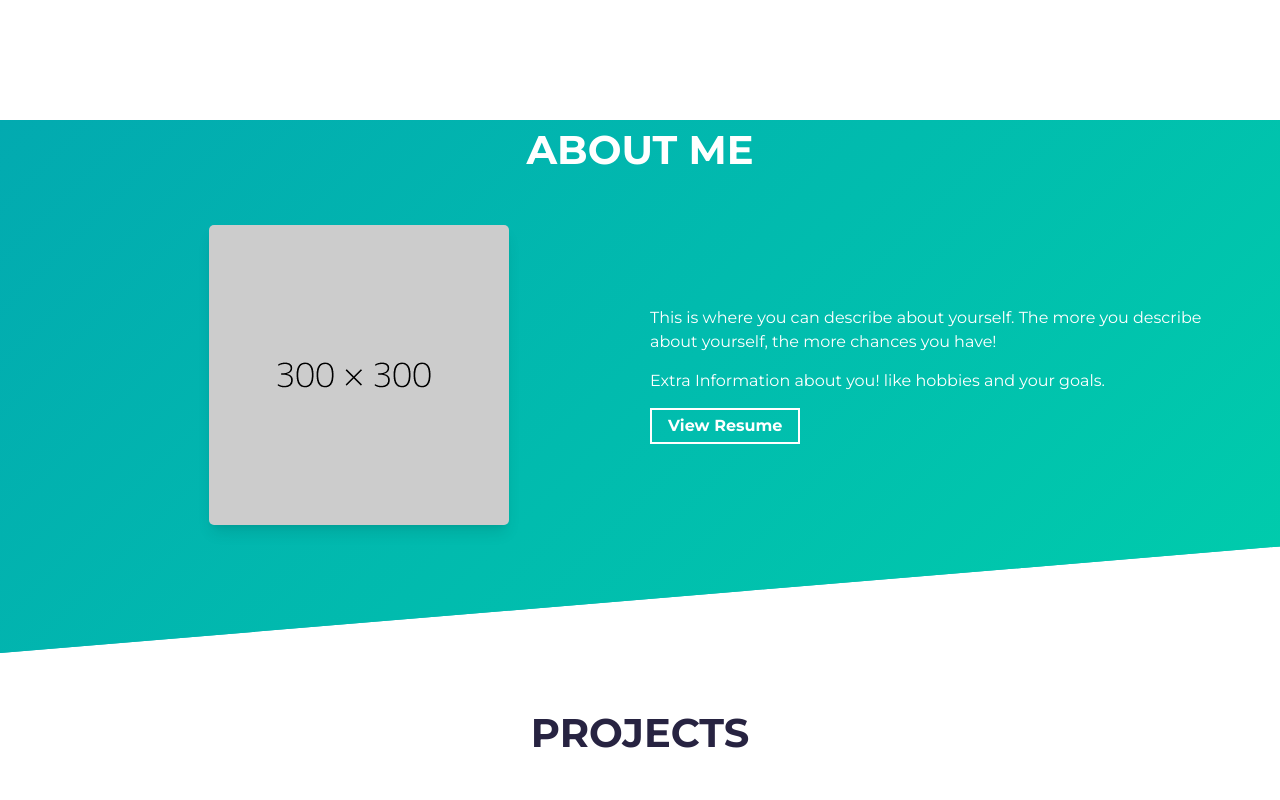
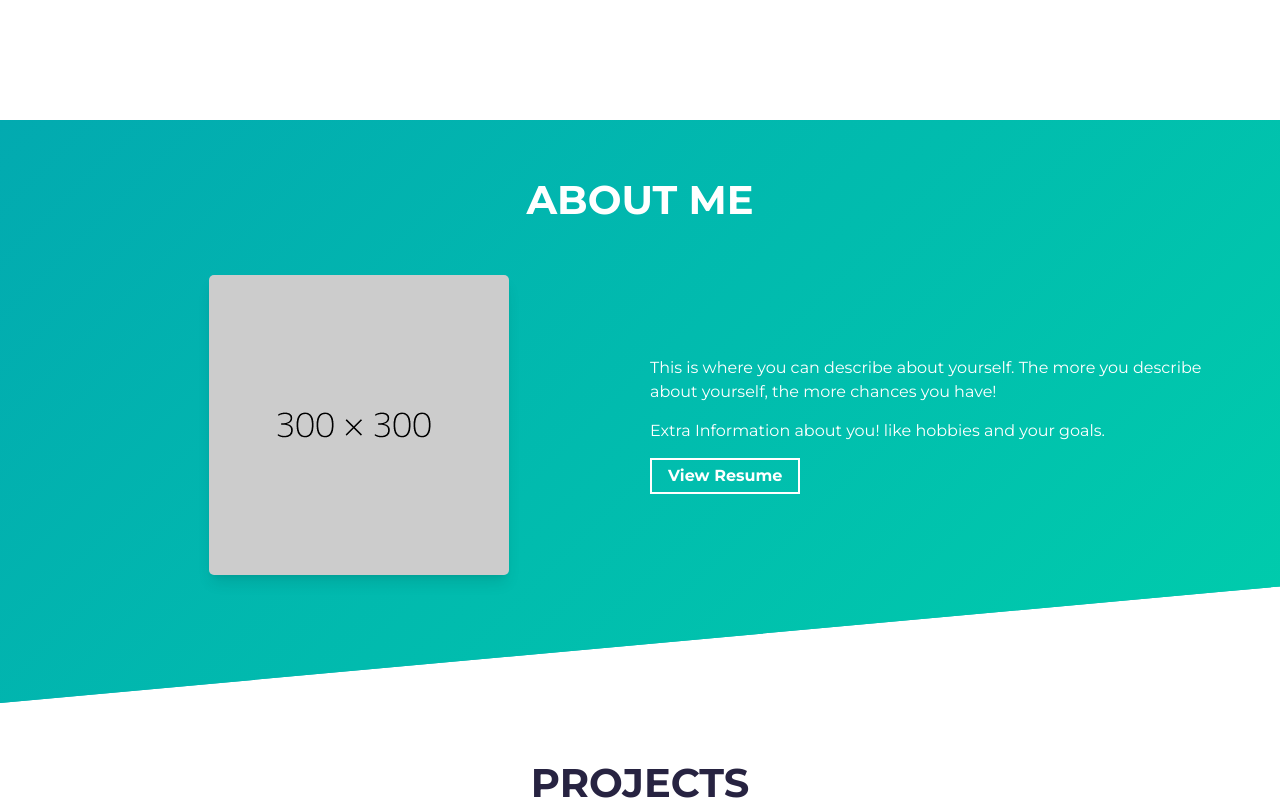
Before and after one commit to dyyllaann/simplefolio-react, a Next.js app: page / in a window 1280 px wide. Shown: the part 680-1480 px from the top of the page. Built offline with nearby package versions, Linux system fonts and the light colour scheme.

Commit message:
Fix padding for section elements.

```diff
--- a/styles/globals.css
+++ b/styles/globals.css
@@ -98,6 +98,10 @@ a:hover {
 /* ============================================
    3. SHARED UTILITY CLASSES
    ============================================ */
+
+section {
+  padding: 5rem 0;
+}
 
 .section-title {
   margin: 0;
```
